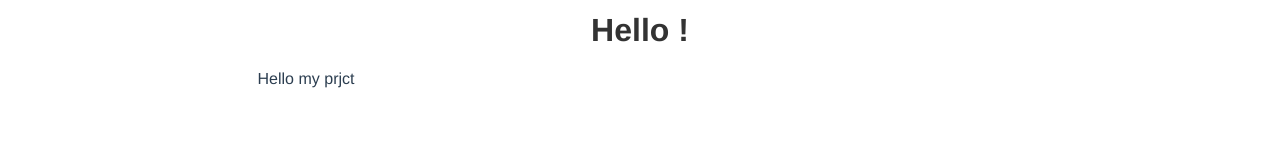
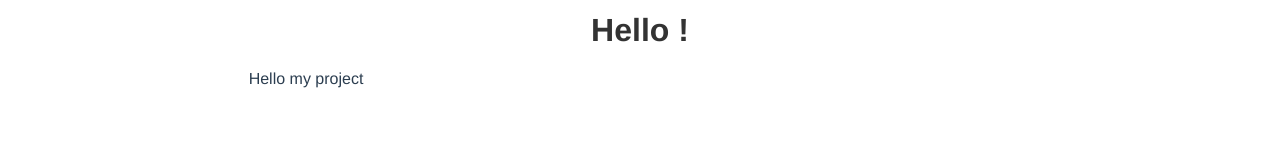
Before and after one commit to VadymLityuk/1017examen2vadymlityuk, a Vue app in the folder examen2/: page /home in a window 1280 px wide. Shown: the part 170-330 px from the top of the page. Built offline with nearby package versions, Linux system fonts and the light colour scheme.

Commit message:
mes premiers composents

```diff
--- a/examen2/src/components/MainPage.vue
+++ b/examen2/src/components/MainPage.vue
@@ -1,7 +1,7 @@
 <template>
   <div class="main-page">
     <h1>
-      Онлайн кинотеатр
+     Test
     </h1>
     <button type="button" class="btn btn-outline-light" @click="$router.push({ name: 'accueil' })">Перейти к фильмам</button>
   </div>
@@ -13,7 +13,7 @@
     flex-direction: column;
     justify-content: center;
     align-items: center;
-    min-height: 100vh;
+    min-height: 90vh;
   }
     h1 {
       color: #ffffff;
--- a/examen2/src/views/Accueil.vue
+++ b/examen2/src/views/Accueil.vue
@@ -5,7 +5,7 @@
         <span v-if="showProfile">Vadym Lityuk </span>
         !
     </h1>
-    <p v-if="!showProfile">Hello my prjct</p>
+    <p v-if="!showProfile">Hello my project</p>
     <div v-if="showProfile" class="profile">
         <p><strong>Nom:</strong>Vadym Lityuk</p>
         <p><strong>Age:</strong> 28 ans</p>
```
